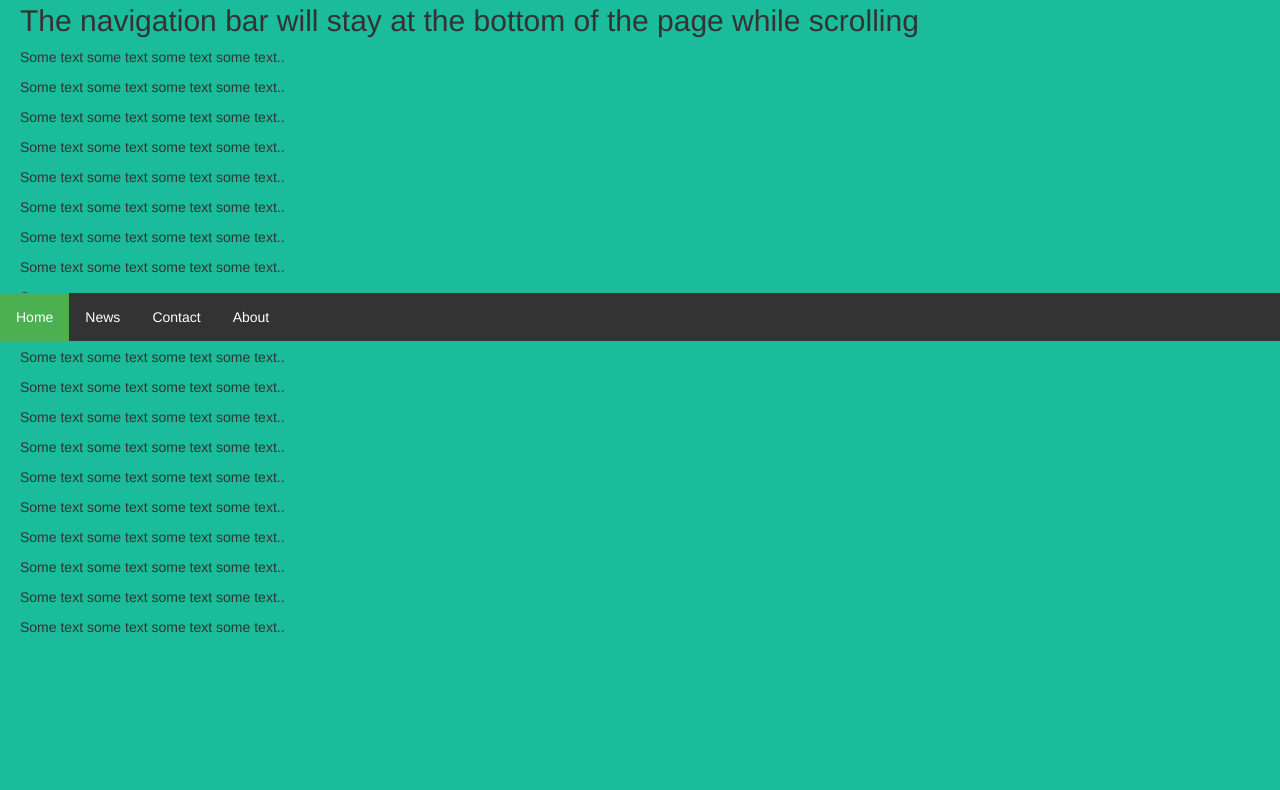
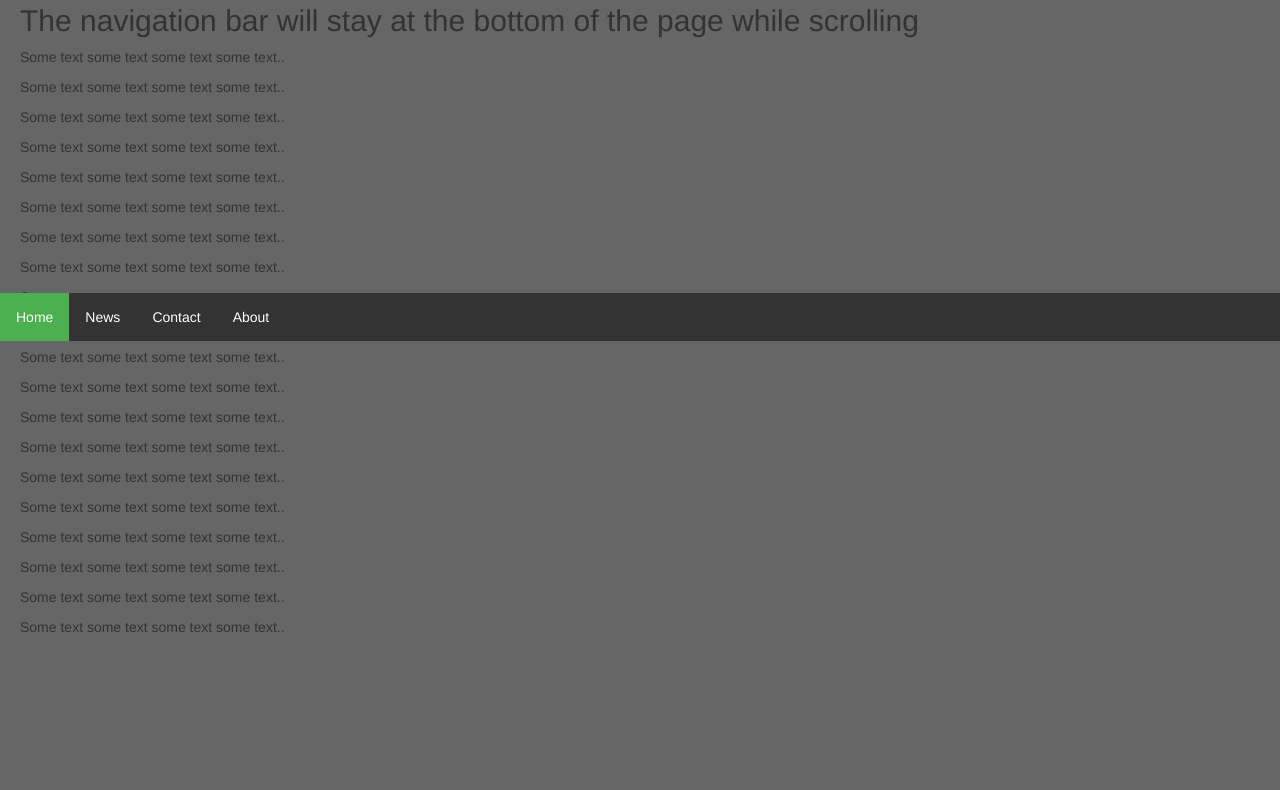
Before and after one commit to bclyon4718/about-me, a plain HTML site: page index.html in a window 1280 px wide. Shown: the part 449-1239 px from the top of the page. Drawn offline with nearby package versions, Linux system fonts and the light colour scheme.

Commit message:
background color

```diff
--- a/index.html
+++ b/index.html
@@ -19,7 +19,7 @@
   <li><a href="#about">About</a></li>
 </ul>
 
-<div style="padding: 20px;background-color:#1abc9c;height:1500px;">
+<div style="padding: 20px;background-color:#666666;height:1500px;">
 <h1>Fixed Bottom Navigation Bar</h1>
 <h2>Scroll this page to see the effect</h2>
 <h2>The navigation bar will stay at the bottom of the page while scrolling</h2>
```
